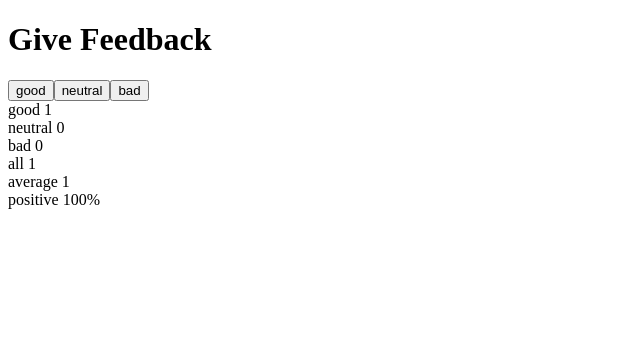
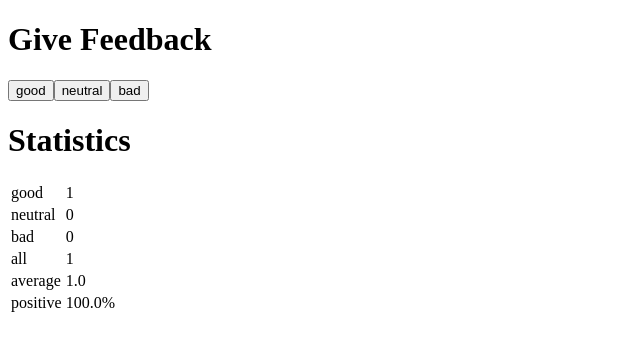
Before and after one commit to andrew1st/my_fullstackopen, a React (Create React App) app in the folder part1 - course_info/: page / in a window 1280 px wide. Both pictures are taken after a click on the button "good". Shown: the top 350 px of the page, without its empty margins (0-640 px from the left). Built offline with nearby package versions, Linux system fonts and the light colour scheme.

Commit message:
complete ex 1.11 | table with tbody

```diff
--- a/part1 - course_info/src/App.js
+++ b/part1 - course_info/src/App.js
@@ -1,6 +1,6 @@
 import { useState } from 'react'
 
-const StatisticLine = props => <div>{props.text} {props.value}</div>
+const StatisticLine = props => <tr><td>{props.text}</td><td>{props.value}</td></tr>
 
 const Button = (props) => (
   <button onClick={props.handleClick}>
@@ -21,12 +21,17 @@ const Statistics = (props) => {
   }
   return (
     <div>
+      <h1> Statistics </h1>
+      <table>
+        <tbody>
         <StatisticLine text="good" value={props.good} />
         <StatisticLine text="neutral" value={props.neutral} />
         <StatisticLine text="bad" value={props.bad}/>
         <StatisticLine text="all" value={props.all} />
         <StatisticLine text="average" value={props.average} />
         <StatisticLine text="positive" value={props.positive}/>
+        </tbody>
+      </table>
     </div>
   )
 }
@@ -59,7 +64,7 @@ const App = () => {
       <Button handleClick={() => neutralPressed(neutral + 1)} text="neutral"/>
       <Button handleClick={() => badPressed(bad + 1)} text="bad"/>
 
-      <Statistics good={good} neutral={neutral} bad={bad} all={good + bad + neutral} average={(good-bad)/(good + bad + neutral)} positive={good / (good + bad + neutral) * 100 + "%"} />
+      <Statistics good={good} neutral={neutral} bad={bad} all={good + bad + neutral} average={((good-bad)/(good + bad + neutral)).toFixed(1)} positive={(good / (good + bad + neutral) * 100).toFixed(1) + "%"} />
     </div>
   )
 }
```
Lines whose indentation alone changed are shown as unchanged.
